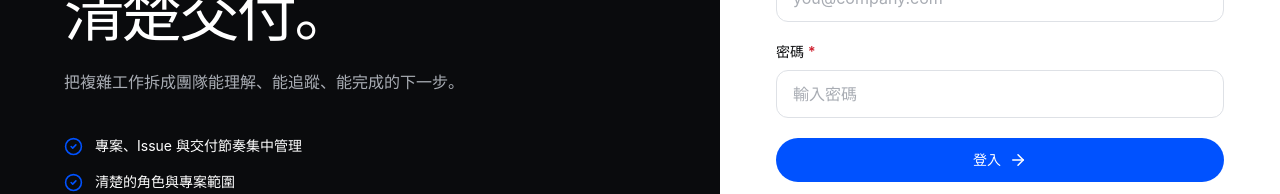
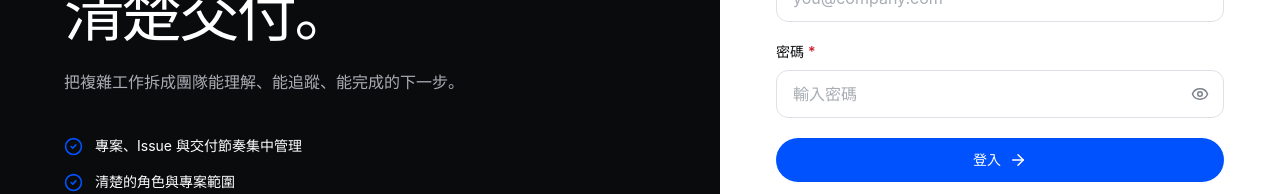
Before and after one commit to ZUIHUI/Project-Management-Platform, a React app in the folder apps/web/: page /#/login in a window 1280 px wide. Shown: the part 356-550 px from the top of the page. Built offline with nearby package versions, Linux system fonts and the light colour scheme; the HTML template or start-up script is replaced by a standard one; what openapi-fetch would draw is missing.

Commit message:
fix: improve password entry ux

```diff
--- /dev/null
+++ b/apps/web/src/features/auth/components/PasswordInput.jsx
@@ -0,0 +1,37 @@
+import { forwardRef, useState } from "react";
+import { Eye, EyeOff } from "lucide-react";
+import { IconButton } from "../../../components/ui";
+import { cn, inputClass } from "../../../components/ui/styles";
+
+const PasswordInput = forwardRef(function PasswordInput(
+  { className, disabled = false, id, ...props },
+  ref,
+) {
+  const [visible, setVisible] = useState(false);
+  const visibilityLabel = visible ? "隱藏密碼" : "顯示密碼";
+
+  return (
+    <div className="relative">
+      <input
+        ref={ref}
+        id={id}
+        type={visible ? "text" : "password"}
+        className={cn(inputClass, "pr-14", className)}
+        disabled={disabled}
+        {...props}
+      />
+      <IconButton
+        label={visibilityLabel}
+        aria-controls={id}
+        aria-pressed={visible}
+        className="absolute right-0.5 top-1/2 -translate-y-1/2 text-muted hover:bg-transparent hover:text-ink"
+        disabled={disabled}
+        onClick={() => setVisible((current) => !current)}
+      >
+        {visible ? <EyeOff size={18} aria-hidden="true" /> : <Eye size={18} aria-hidden="true" />}
+      </IconButton>
+    </div>
+  );
+});
+
+export default PasswordInput;
--- a/apps/web/src/features/auth/components/PasswordSettingsCard.jsx
+++ b/apps/web/src/features/auth/components/PasswordSettingsCard.jsx
@@ -1,7 +1,7 @@
 import { useEffect, useRef, useState } from "react";
 import { KeyRound } from "lucide-react";
 import { Alert, Button, Card, CardHeader, FormField } from "../../../components/ui";
-import { inputClass } from "../../../components/ui/styles";
+import PasswordInput from "./PasswordInput";
 import { PASSWORD_POLICY_TEXT, validatePasswordChangeInput } from "../credentialValidation";
 
 const emptyDraft = { currentPassword: "", newPassword: "", confirmPassword: "" };
@@ -59,13 +59,13 @@ export default function PasswordSettingsCard({ saving, error, errorField, onClea
         {error && !errorField ? <Alert tone="error" title="無法更新密碼" className="sm:col-span-2">{error}</Alert> : null}
 
         <FormField label="目前密碼" htmlFor="current-password" error={currentPasswordError} required className="sm:col-span-2">
-          {({ describedBy, invalid }) => <input ref={currentPasswordRef} id="current-password" type="password" autoComplete="current-password" className={inputClass} value={draft.currentPassword} aria-describedby={describedBy} aria-invalid={invalid} onChange={(event) => updateDraft("currentPassword", event.target.value)} disabled={saving} required />}
+          {({ describedBy, invalid }) => <PasswordInput ref={currentPasswordRef} id="current-password" autoComplete="current-password" value={draft.currentPassword} aria-describedby={describedBy} aria-invalid={invalid} onChange={(event) => updateDraft("currentPassword", event.target.value)} disabled={saving} required />}
         </FormField>
         <FormField label="新密碼" htmlFor="new-password" hint={PASSWORD_POLICY_TEXT} error={newPasswordError} required>
-          {({ describedBy, invalid }) => <input ref={newPasswordRef} id="new-password" type="password" autoComplete="new-password" className={inputClass} value={draft.newPassword} aria-describedby={describedBy} aria-invalid={invalid} onChange={(event) => updateDraft("newPassword", event.target.value)} minLength={8} maxLength={64} disabled={saving} required />}
+          {({ describedBy, invalid }) => <PasswordInput ref={newPasswordRef} id="new-password" autoComplete="new-password" value={draft.newPassword} aria-describedby={describedBy} aria-invalid={invalid} onChange={(event) => updateDraft("newPassword", event.target.value)} minLength={8} maxLength={64} disabled={saving} required />}
         </FormField>
         <FormField label="確認新密碼" htmlFor="confirm-password" error={confirmPasswordError} required>
-          {({ describedBy, invalid }) => <input ref={confirmPasswordRef} id="confirm-password" type="password" autoComplete="new-password" className={inputClass} value={draft.confirmPassword} aria-describedby={describedBy} aria-invalid={invalid} onChange={(event) => updateDraft("confirmPassword", event.target.value)} minLength={8} maxLength={64} disabled={saving} required />}
+          {({ describedBy, invalid }) => <PasswordInput ref={confirmPasswordRef} id="confirm-password" autoComplete="new-password" value={draft.confirmPassword} aria-describedby={describedBy} aria-invalid={invalid} onChange={(event) => updateDraft("confirmPassword", event.target.value)} minLength={8} maxLength={64} disabled={saving} required />}
         </FormField>
 
         <div className="flex justify-end border-t border-line-soft pt-5 sm:col-span-2">
--- a/apps/web/src/pages/Login.jsx
+++ b/apps/web/src/pages/Login.jsx
@@ -6,6 +6,7 @@ import { Alert, Button, FormField } from "../components/ui";
 import { inputClass } from "../components/ui/styles";
 import { authService } from "../features/auth/authService";
 import { getAuthErrorDetails } from "../features/auth/authErrorMessages";
+import PasswordInput from "../features/auth/components/PasswordInput";
 import { validateLoginFields } from "../features/auth/credentialValidation";
 
 export default function Login() {
@@ -69,15 +70,15 @@ export default function Login() {
     >
       {location.state?.notice ? <Alert tone={noticeTone} className="mb-5">{location.state.notice}</Alert> : null}
 
-      <form className="space-y-5" onSubmit={handleSubmit} noValidate>
+      <form className="space-y-5" onSubmit={handleSubmit} noValidate aria-busy={submitting || undefined}>
         <FormField label="Email" htmlFor="login-email" error={fieldErrors.email} required>
           {({ describedBy, invalid }) => (
-            <input ref={emailRef} id="login-email" type="email" autoComplete="email" className={inputClass} placeholder="you@company.com" value={form.email} aria-describedby={describedBy} aria-invalid={invalid} onChange={(event) => updateForm("email", event.target.value)} required />
+            <input ref={emailRef} id="login-email" type="email" autoComplete="email" className={inputClass} placeholder="you@company.com" value={form.email} aria-describedby={describedBy} aria-invalid={invalid} onChange={(event) => updateForm("email", event.target.value)} disabled={submitting} required />
           )}
         </FormField>
         <FormField label="密碼" htmlFor="login-password" error={fieldErrors.password} required>
           {({ describedBy, invalid }) => (
-            <input ref={passwordRef} id="login-password" type="password" autoComplete="current-password" className={inputClass} placeholder="輸入密碼" value={form.password} aria-describedby={describedBy} aria-invalid={invalid} onChange={(event) => updateForm("password", event.target.value)} required />
+            <PasswordInput ref={passwordRef} id="login-password" autoComplete="current-password" placeholder="輸入密碼" value={form.password} aria-describedby={describedBy} aria-invalid={invalid} onChange={(event) => updateForm("password", event.target.value)} disabled={submitting} required />
           )}
         </FormField>
         {formError ? <Alert tone="error">{formError}</Alert> : null}
--- a/apps/web/src/pages/Register.jsx
+++ b/apps/web/src/pages/Register.jsx
@@ -6,6 +6,7 @@ import { Alert, Button, FormField } from "../components/ui";
 import { inputClass } from "../components/ui/styles";
 import { authService } from "../features/auth/authService";
 import { getAuthErrorDetails } from "../features/auth/authErrorMessages";
+import PasswordInput from "../features/auth/components/PasswordInput";
 import { PASSWORD_POLICY_TEXT, validateRegisterFields } from "../features/auth/credentialValidation";
 
 export default function Register() {
@@ -70,25 +71,25 @@ export default function Register() {
       description="完成註冊後即可建立專案並邀請團隊開始協作。"
       footer={<>已經有帳號？<Link to="/login" className="ml-1 inline-flex min-h-11 items-center rounded-control font-semibold text-brand hover:text-brand-active focus-visible:outline-none focus-visible:ring-2 focus-visible:ring-brand">返回登入</Link></>}
     >
-      <form className="space-y-5" onSubmit={handleSubmit} noValidate>
+      <form className="space-y-5" onSubmit={handleSubmit} noValidate aria-busy={submitting || undefined}>
         <FormField label="姓名" htmlFor="register-name" error={fieldErrors.name} required>
           {({ describedBy, invalid }) => (
-            <input ref={fieldRefs.name} id="register-name" type="text" autoComplete="name" className={inputClass} placeholder="你的姓名" value={form.name} aria-describedby={describedBy} aria-invalid={invalid} onChange={(event) => updateForm("name", event.target.value)} minLength={2} maxLength={50} required />
+            <input ref={fieldRefs.name} id="register-name" type="text" autoComplete="name" className={inputClass} placeholder="你的姓名" value={form.name} aria-describedby={describedBy} aria-invalid={invalid} onChange={(event) => updateForm("name", event.target.value)} minLength={2} maxLength={50} disabled={submitting} required />
           )}
         </FormField>
         <FormField label="Email" htmlFor="register-email" error={fieldErrors.email} required>
           {({ describedBy, invalid }) => (
-            <input ref={fieldRefs.email} id="register-email" type="email" autoComplete="email" className={inputClass} placeholder="you@company.com" value={form.email} aria-describedby={describedBy} aria-invalid={invalid} onChange={(event) => updateForm("email", event.target.value)} required />
+            <input ref={fieldRefs.email} id="register-email" type="email" autoComplete="email" className={inputClass} placeholder="you@company.com" value={form.email} aria-describedby={describedBy} aria-invalid={invalid} onChange={(event) => updateForm("email", event.target.value)} disabled={submitting} required />
           )}
         </FormField>
         <FormField label="密碼" htmlFor="register-password" hint={PASSWORD_POLICY_TEXT} error={fieldErrors.password} required>
           {({ describedBy, invalid }) => (
-            <input ref={fieldRefs.password} id="register-password" type="password" autoComplete="new-password" className={inputClass} placeholder="至少 8 個字元" value={form.password} aria-describedby={describedBy} aria-invalid={invalid} onChange={(event) => updateForm("password", event.target.value)} minLength={8} maxLength={64} required />
+            <PasswordInput ref={fieldRefs.password} id="register-password" autoComplete="new-password" placeholder="至少 8 個字元" value={form.password} aria-describedby={describedBy} aria-invalid={invalid} onChange={(event) => updateForm("password", event.target.value)} minLength={8} maxLength={64} disabled={submitting} required />
           )}
         </FormField>
         <FormField label="確認密碼" htmlFor="register-confirm-password" error={fieldErrors.confirmPassword} required>
           {({ describedBy, invalid }) => (
-            <input ref={fieldRefs.confirmPassword} id="register-confirm-password" type="password" autoComplete="new-password" className={inputClass} placeholder="再次輸入密碼" value={form.confirmPassword} aria-describedby={describedBy} aria-invalid={invalid} onChange={(event) => updateForm("confirmPassword", event.target.value)} minLength={8} maxLength={64} required />
+            <PasswordInput ref={fieldRefs.confirmPassword} id="register-confirm-password" autoComplete="new-password" placeholder="再次輸入密碼" value={form.confirmPassword} aria-describedby={describedBy} aria-invalid={invalid} onChange={(event) => updateForm("confirmPassword", event.target.value)} minLength={8} maxLength={64} disabled={submitting} required />
           )}
         </FormField>
         {formError ? <Alert tone="error">{formError}</Alert> : null}
--- a/apps/web/src/shared/api/apiErrorPresentation.js
+++ b/apps/web/src/shared/api/apiErrorPresentation.js
@@ -50,7 +50,7 @@ export const getApiErrorMessage = (error, fallback) => {
   if (status === 403) return "你沒有執行這項操作的權限。";
   if (status === 429) return "操作過於頻繁，請稍後再試。";
   if ((status && status >= 500) || networkMessagePattern.test(message)) {
-    return "目前無法連線至平台服務，請稍後重新整理。";
+    return "目前無法連線至平台服務，請稍後再試。";
   }
   if (message && containsCjk(message)) return message;
   return fallback;
```
Also changed, not shown: 2 other files (tests, documents, lock files or other folders).
